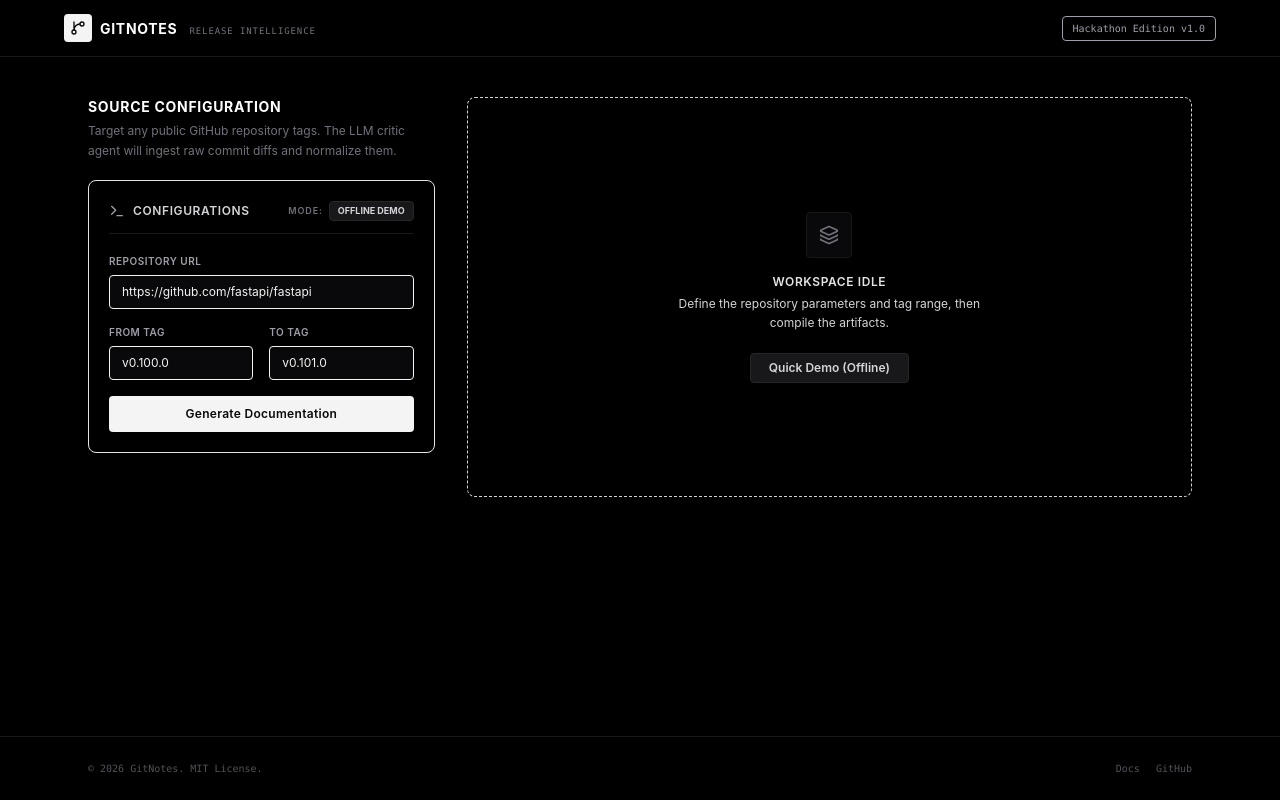
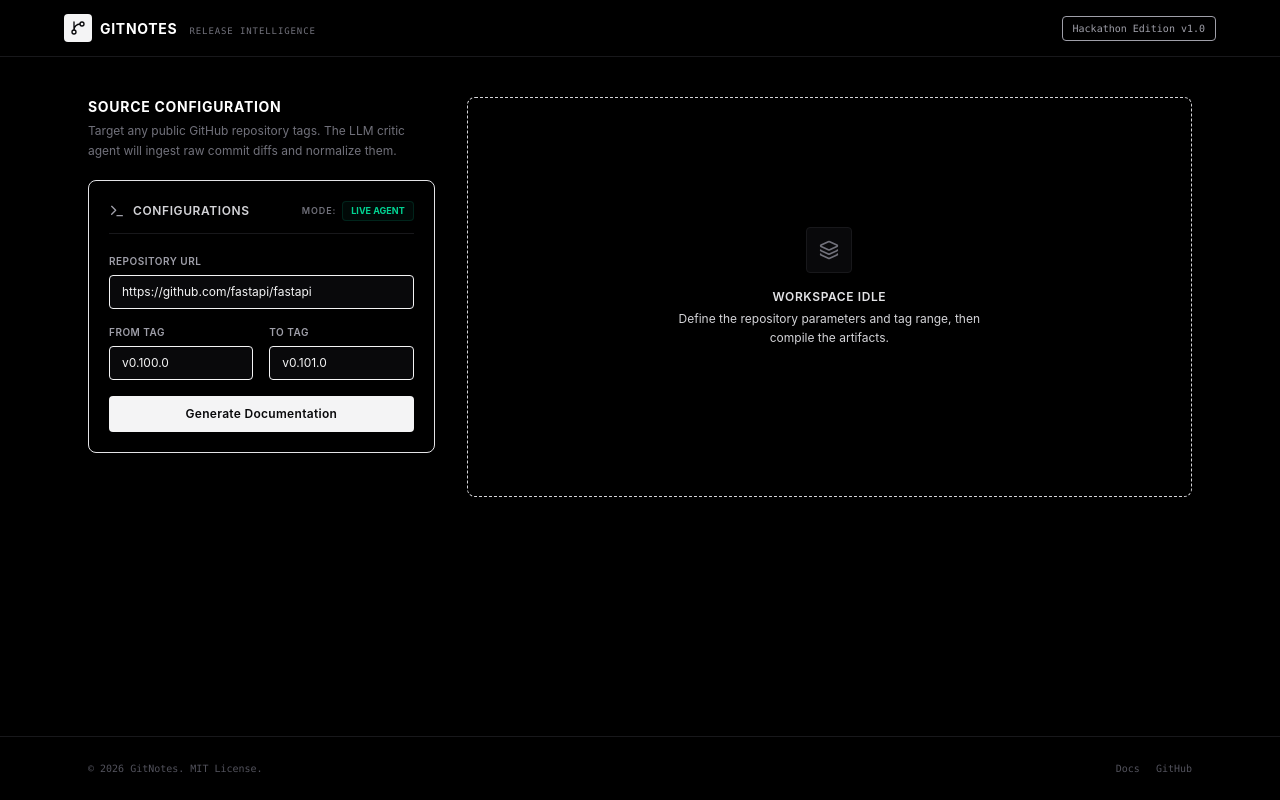
Before and after one commit to Vijajraj/Gitnotes, a React (Vite) app in the folder frontend/: page / in a window 1280 px wide. Built offline with nearby package versions, Linux system fonts and the light colour scheme.

Commit message:
fix: disable DEMO_MODE to enable live API pipeline
DEMO_MODE=true was causing the frontend to skip all backend API calls
and return hardcoded demoData every time, regardless of user input.
Set to false so the app makes real POST requests to the backend.

```diff
--- a/frontend/src/demoData.js
+++ b/frontend/src/demoData.js
@@ -1,4 +1,4 @@
-export const DEMO_MODE = true;
+export const DEMO_MODE = false;
 
 export const demoData = {
   technical_changelog: `# Changelog
```
